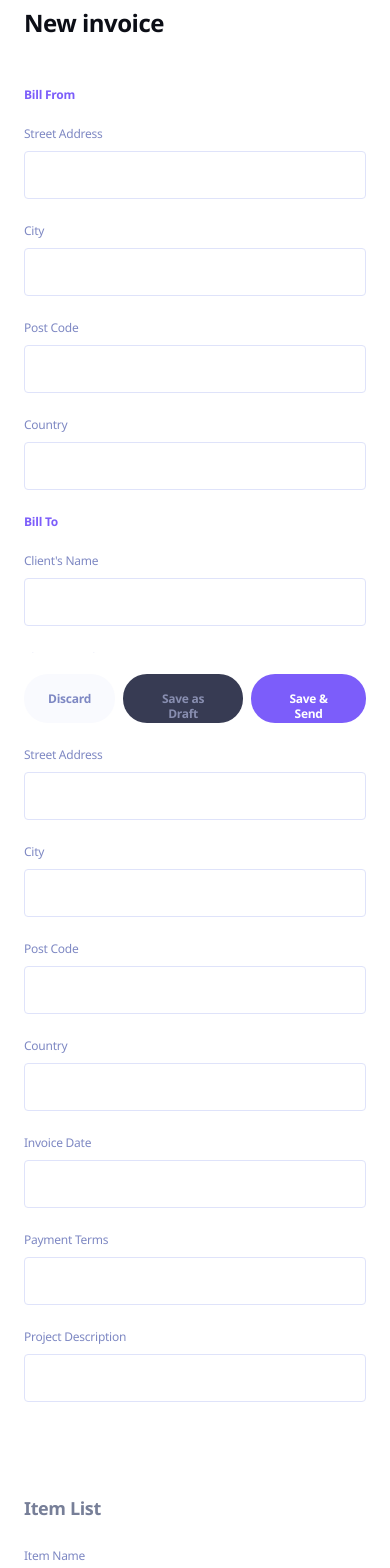
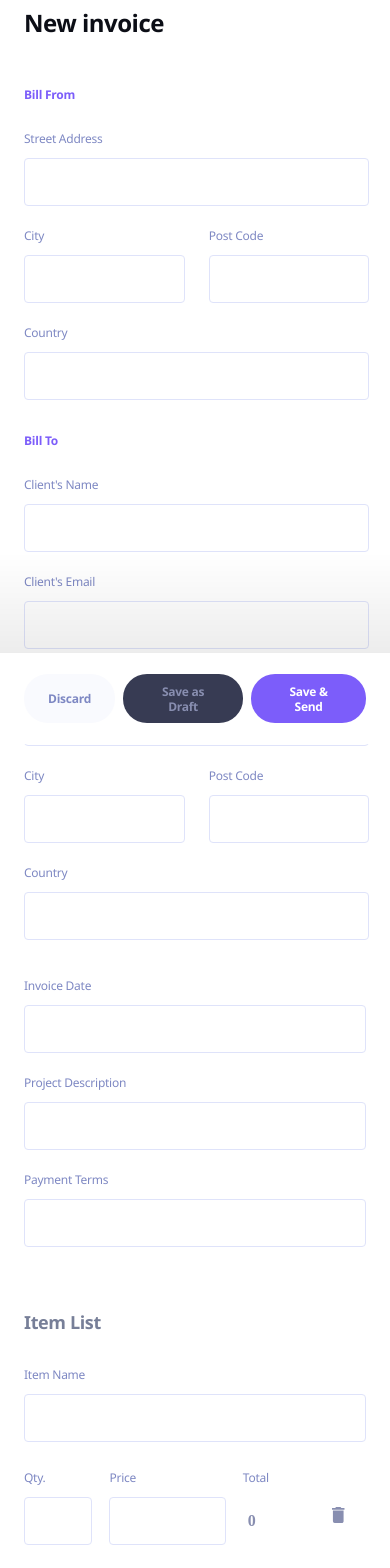
Before and after one commit to cristianelias/Invoice-App, a React (Vite) app: page /new-invoice in a window 390 px wide. Shown: the part 100-1668 px from the top of the page. Built offline with nearby package versions, Linux system fonts and the light colour scheme; a small style sheet from the web is missing.

Commit message:
Ultimos cambios Form

```diff
--- a/src/components/Gradient/Gradient.css
+++ b/src/components/Gradient/Gradient.css
@@ -9,4 +9,5 @@
     rgba(0, 0, 0, 0.0001) 0%,
     rgba(0, 0, 0, 0.1) 100%
   );
+  z-index: 2;
 }
--- a/src/components/InvoiceForm/InvoiceField/InvoiceField.css
+++ b/src/components/InvoiceForm/InvoiceField/InvoiceField.css
@@ -43,15 +43,12 @@
   border: solid 1px #7c5dfa;
 }
 
-.field__label,
-.field__total h3 {
+.field__label {
   font-weight: 500;
   font-size: 12px;
   line-height: 15px;
   letter-spacing: -0.25px;
   color: #7e88c3;
-  display: flex;
-  justify-content: space-between;
 }
 
 .field__input {
@@ -74,7 +71,6 @@
 
 @media (max-width: 650px) {
   .field__input {
-    padding: 13px 0px 10px 20px;
     font-size: 16px;
   }
 }
--- a/src/components/InvoiceForm/InvoiceForm.css
+++ b/src/components/InvoiceForm/InvoiceForm.css
@@ -23,3 +23,185 @@
 .five-fields-container__validation {
   padding-bottom: 42px;
 }
+
+.fieldset-from {
+  display: grid;
+  grid-template-columns: repeat(3, 1fr);
+  grid-template-rows: 15px 75px 73px;
+  gap: 24px;
+  margin-bottom: 48px;
+}
+
+.invoice-form-heading {
+  grid-column: 1/4;
+  grid-row: 1/2;
+}
+
+.field-from-streetAddress {
+  grid-column: 1/4;
+  grid-row: 2/3;
+}
+
+.fieldset-to {
+  display: grid;
+  grid-template-columns: repeat(3, 1fr);
+  grid-template-rows: 15px 73px 73px 73px 73px;
+  gap: 24px;
+  margin-bottom: 48px;
+}
+
+.field-to-clientName {
+  grid-column: 1/4;
+  grid-row: 2/3;
+}
+
+.field-to-clientEmail {
+  grid-column: 1/4;
+  grid-row: 3/4;
+}
+
+.field-to-streetAddress {
+  grid-column: 1/4;
+  grid-row: 4/5;
+}
+
+.fieldset-details {
+  display: grid;
+  grid-template-columns: repeat(2, 1fr);
+  grid-template-rows: repeat(2, 73px);
+  gap: 24px;
+}
+
+.field-details-projectDescription {
+  grid-column: 1/3;
+}
+
+.fieldset-charges > div > div {
+  display: grid;
+  height: 73px;
+  margin-bottom: 18px;
+  grid-template-columns: 40% 12% 20% 12% 4%;
+  gap: 16px 3%;
+}
+
+.field-charges\[0\]-qty {
+  grid-column: 2/3;
+  grid-row: 1/2;
+  min-width: 42px;
+}
+
+.fieldset-charges > div > div button {
+  padding: 4px;
+}
+
+.field.field-charges\[0\]-qty .field__input,
+.field-charges\[0\]-price .field__input,
+.field-charges\[0\]-total .field__input {
+  padding: 5px;
+  text-align: center;
+}
+
+.field-charges\[0\]-total .field__input {
+  text-align: left;
+}
+
+.field-charges\[0\]-total .field__input {
+  border: none;
+  color: #888eb0;
+}
+
+@media (max-width: 500px) {
+  .fieldset-charges > div > div {
+    height: 176px;
+    margin-bottom: 48px;
+    grid-template-columns: 20% 34% 21% 10%;
+    grid-template-rows: 79px 73px;
+    gap: 24px 5%;
+  }
+
+  .field-charges\[0\]-itemName {
+    grid-column: 1/5;
+    grid-row: 1/2;
+  }
+  .field-charges\[0\]-qty {
+    grid-column: 1/2;
+    grid-row: 2/3;
+  }
+
+  .fieldset-charges > div > div button {
+    margin: auto;
+    margin-bottom: 5px;
+    padding: 20px 20px 5px 0;
+  }
+
+  .fieldset-from {
+    grid-template-columns: 47% 47%;
+    grid-template-rows: 15px 73px 73px 73px;
+    margin-bottom: 40px;
+  }
+
+  .field-from-streetAddress {
+    grid-column: 1/3;
+  }
+
+  .field-from-city {
+    grid-column: 1/2;
+    grid-row: 3/4;
+  }
+
+  .field-from-postCode {
+    grid-column: 2/3;
+    grid-row: 3/4;
+  }
+
+  .field-from-country {
+    grid-column: 1/3;
+    grid-row: 4/5;
+  }
+
+  .fieldset-to {
+    grid-template-columns: 47% 47%;
+    grid-template-rows: 15px 73px 73px 73px 73px 73px;
+    margin-bottom: 40px;
+  }
+  .field-to-clientName,
+  .field-to-clientEmail,
+  .field-to-streetAddress {
+    grid-column: 1/3;
+  }
+
+  .field-to-city {
+    grid-column: 1/2;
+    grid-row: 5/6;
+  }
+  .field-to-postCode {
+    grid-column: 2/3;
+    grid-row: 5/6;
+  }
+  .field-to-country {
+    grid-column: 1/3;
+    grid-row: 6/7;
+    width: 100%;
+  }
+
+  .fieldset-details {
+    grid-template-columns: 100%;
+    grid-template-rows: repeat(3, 73px);
+    gap: 24px;
+  }
+  .field-details-invoiceDate {
+    grid-column: 1/2;
+    grid-row: 1/2;
+  }
+  .field-details-projectDescription {
+    grid-column: 1/2;
+    grid-row: 2/3;
+  }
+  .field-details-paymentTerms {
+    grid-column: 1/2;
+    grid-row: 3/4;
+  }
+  .footer-form > .button-component {
+    padding: 10px 24px;
+  }
+}
--- a/src/pages/NewInvoicePage/NewInvoicePage.css
+++ b/src/pages/NewInvoicePage/NewInvoicePage.css
@@ -5,7 +5,6 @@
   font-size: 12px;
   line-height: 15px;
   letter-spacing: -0.25px;
-  margin-bottom: 24px;
 }
 
 .three-input-container {
@@ -251,7 +250,7 @@
 
 @media (max-width: 500px) {
   .invoice-form {
-    padding: 32px 24px 0 24px;
+    padding: 32px 24px 110px 24px;
     margin-top: 0;
     top: 75px;
   }
```
